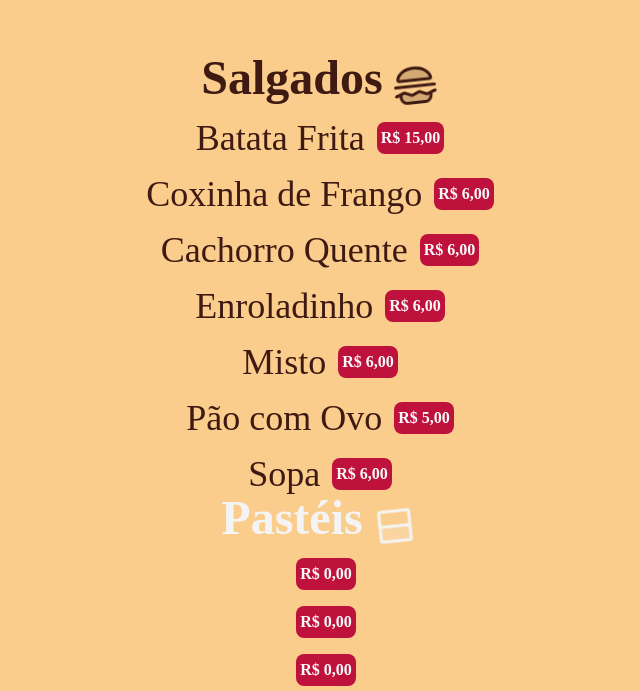
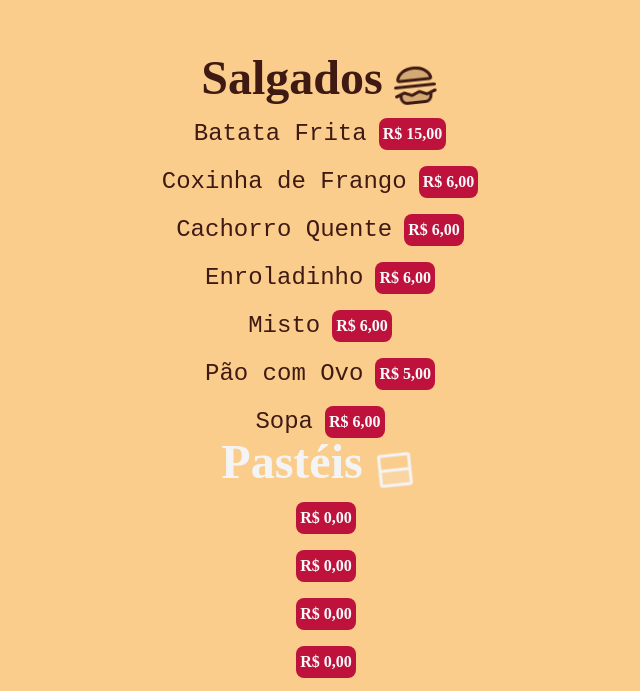
Before and after one commit to sauba/spa-comedoria-emporio-brisa, a Next.js app: page / in a window 1280 px wide. Shown: the part 746-1437 px from the top of the page, without its empty margins (320-960 px from the left). Built offline with nearby package versions, Linux system fonts and the light colour scheme.

Commit message:
Atualizar o index.tsx

```diff
--- a/src/components/CardapioSalgados/index.tsx
+++ b/src/components/CardapioSalgados/index.tsx
@@ -24,37 +24,37 @@ export default function CardapioSalgados() {
 
       <div className={`w-full flex flex-col justify-center items-center gap-4`}>
         <span className={`w-full flex text-center justify-center items-center gap-3`}>
-          <span className={`text-4xl`}>Batata Frita</span>
+          <span className={`text-2xl font-pt-mono`}>Batata Frita</span>
           <span className={`p-1 bg-rose-700 rounded-lg text-zinc-50 font-bold`}>R$ 15,00</span>
         </span>
 
         <span className={`w-full flex text-center justify-center items-center gap-3`}>
-          <span className={`text-4xl`}>Coxinha de Frango</span>
+          <span className={`text-2xl font-pt-mono`}>Coxinha de Frango</span>
           <span className={`p-1 bg-rose-700 rounded-lg text-zinc-50 font-bold`}>R$ 6,00</span>
         </span>
 
         <span className={`w-full flex text-center justify-center items-center gap-3`}>
-          <span className={`text-4xl`}>Cachorro Quente</span>
+          <span className={`text-2xl font-pt-mono`}>Cachorro Quente</span>
           <span className={`p-1 bg-rose-700 rounded-lg text-zinc-50 font-bold`}>R$ 6,00</span>
         </span>
 
         <span className={`w-full flex text-center justify-center items-center gap-3`}>
-          <span className={`text-4xl`}>Enroladinho</span>
+          <span className={`text-2xl font-pt-mono`}>Enroladinho</span>
           <span className={`p-1 bg-rose-700 rounded-lg text-zinc-50 font-bold`}>R$ 6,00</span>
         </span>
 
         <span className={`w-full flex text-center justify-center items-center gap-3`}>
-          <span className={`text-4xl`}>Misto</span>
+          <span className={`text-2xl font-pt-mono`}>Misto</span>
           <span className={`p-1 bg-rose-700 rounded-lg text-zinc-50 font-bold`}>R$ 6,00</span>
         </span>
 
         <span className={`w-full flex text-center justify-center items-center gap-3`}>
-          <span className={`text-4xl`}>Pão com Ovo</span>
+          <span className={`text-2xl font-pt-mono`}>Pão com Ovo</span>
           <span className={`p-1 bg-rose-700 rounded-lg text-zinc-50 font-bold`}>R$ 5,00</span>
         </span>
 
         <span className={`w-full flex text-center justify-center items-center gap-3`}>
-          <span className={`text-4xl`}>Sopa</span>
+          <span className={`text-2xl font-pt-mono`}>Sopa</span>
           <span className={`p-1 bg-rose-700 rounded-lg text-zinc-50 font-bold`}>R$ 6,00</span>
         </span>
       </div>
```
